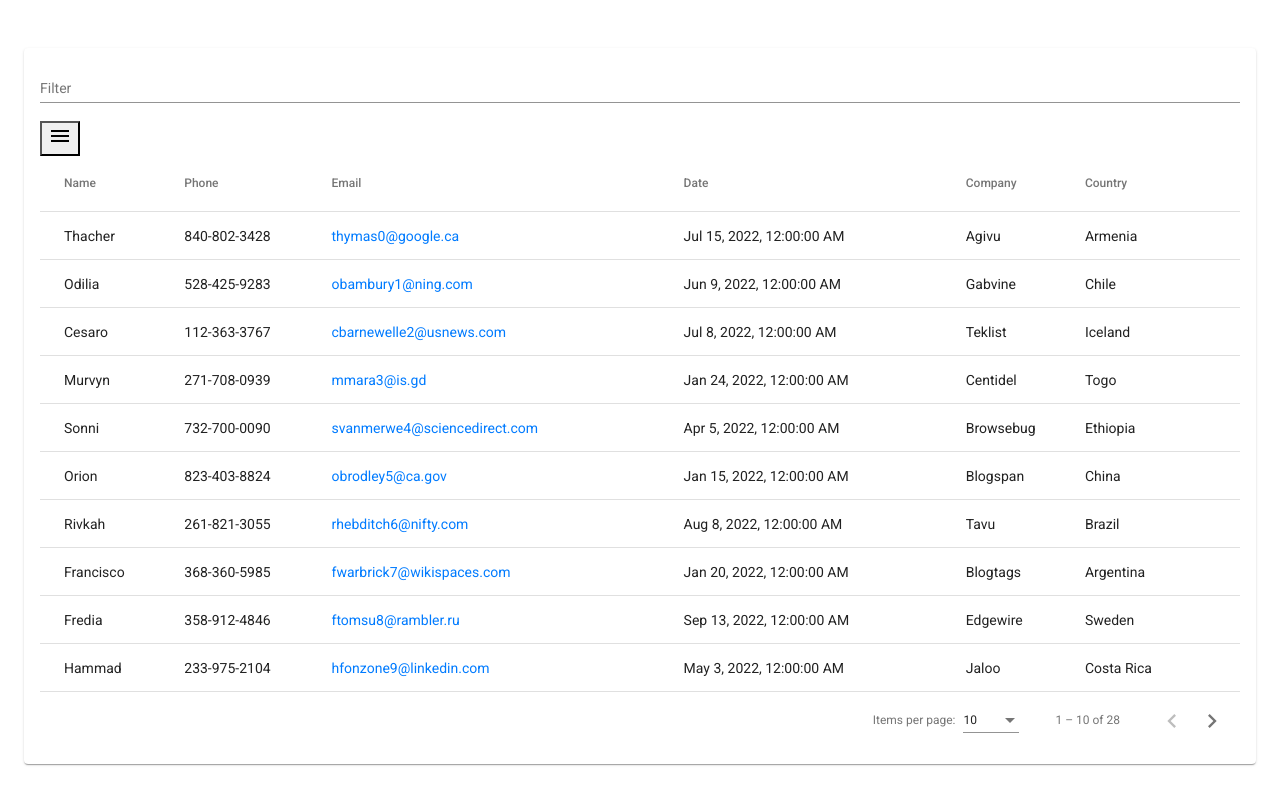
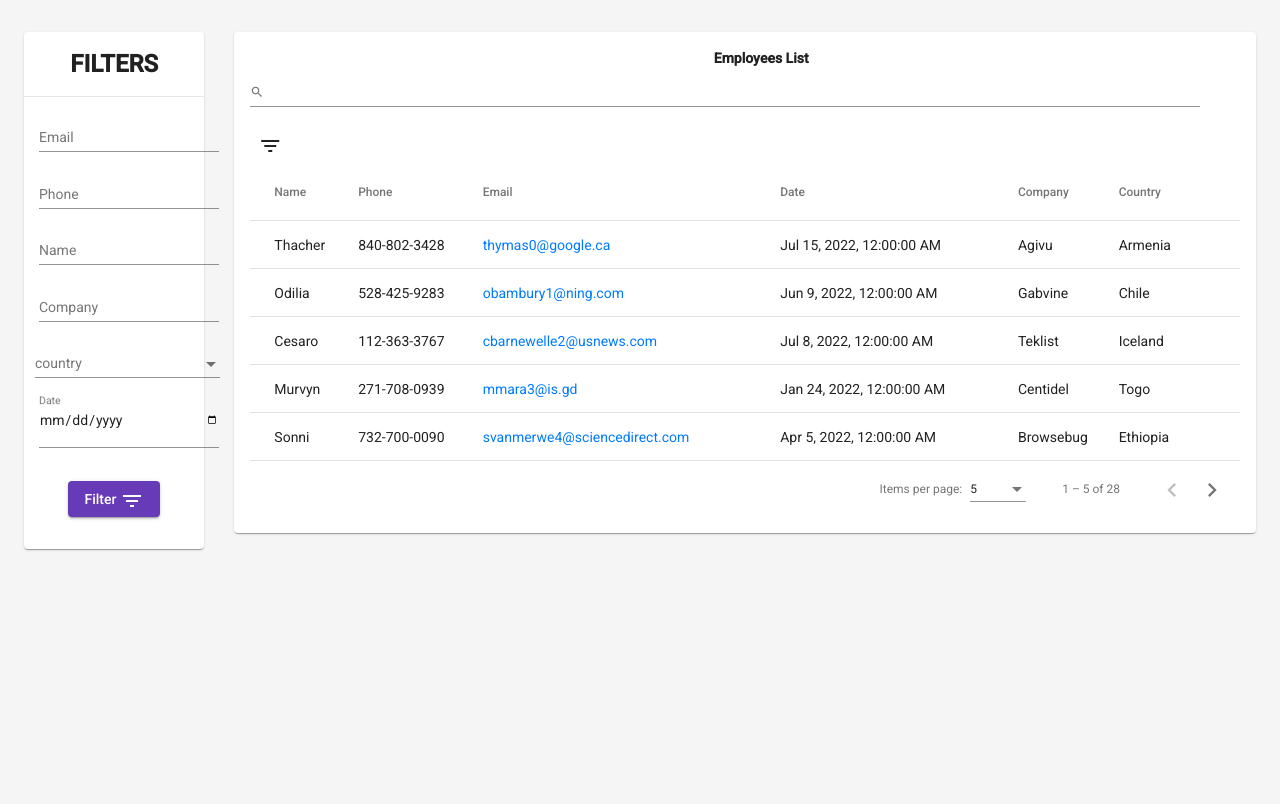
Before and after one commit to mobasherahmed/Octofoundry, an Angular app: page / in a window 1280 px wide. Shown: the top 804 px of the page. Built offline with nearby package versions, Linux system fonts and the light colour scheme.

Commit message:
filter componenet

```diff
--- a/src/app/app.component.html
+++ b/src/app/app.component.html
@@ -1,4 +1,4 @@
-<div class="container-fluid my-4 p-4">
+<div class="container-fluid my-2 p-4">
     <div class="row">
         <div class="col-md-2" *ngIf="toggleFilterComp | async">
             <app-filter></app-filter>
--- a/src/app/app.component.ts
+++ b/src/app/app.component.ts
@@ -9,12 +9,8 @@ import { SharedDataService } from './services/shared-data.service';
 export class AppComponent {
   title = 'Octofoundry';
   toggleFilterComp:Observable<boolean> = new Observable();
-  ngClass:string='col-md-12';
   constructor(private _toggleState:SharedDataService){
     this.toggleFilterComp = _toggleState.toggleFilterComp.asObservable();
-    console.log("_toggleState.toggleFilterComp.getValue() ",_toggleState.toggleFilterComp.getValue() );
-
-    this.ngClass = _toggleState.toggleFilterComp.getValue() ?  'col-md-10': 'col-md-12';
   }
 
 }
--- a/src/app/app.module.ts
+++ b/src/app/app.module.ts
@@ -15,8 +15,10 @@ import {MatInputModule} from '@angular/material/input';
 import {MatCardModule} from '@angular/material/card';
 import {MatIconModule} from '@angular/material/icon';
 import {MatSelectModule} from '@angular/material/select';
+import {MatButtonModule} from '@angular/material/button';
 
 import { ReactiveFormsModule } from '@angular/forms';
+import { HttpClientModule } from '@angular/common/http';
 
 
 @NgModule({
@@ -37,7 +39,9 @@ import { ReactiveFormsModule } from '@angular/forms';
     MatCardModule,
     MatIconModule,
     MatSelectModule,
-    ReactiveFormsModule
+    MatButtonModule,
+    ReactiveFormsModule,
+    HttpClientModule
   ],
   providers: [],
   bootstrap: [AppComponent]
--- a/src/app/components/employees-list/employees-list.component.html
+++ b/src/app/components/employees-list/employees-list.component.html
@@ -1,16 +1,17 @@
   <mat-card>
+    <mat-card-header class="justify-content-center"><strong>Employees List</strong></mat-card-header>
+
     <mat-card-content>
       <mat-form-field>
-        <mat-label>Filter</mat-label>
-        <input matInput (keyup)="applyFilter($event)" placeholder="Ex. Mia" #input>
+        <mat-label><mat-icon>search</mat-icon></mat-label>
+        <input matInput (keyup)="applyFilter($event)" placeholder="Ex. Mobasher" #input>
       </mat-form-field>
 
       <button type="button" mat-icon-button class="visible-md" (click)="toggleFilter()">
-        <mat-icon aria-label="Side nav toggle icon">menu</mat-icon>
+        <mat-icon aria-label="Side nav toggle icon">filter_list</mat-icon>
     </button>
 
       <div class="mat-table">
-
         <table mat-table [dataSource]="dataSource" matSort>
 
           <ng-container matColumnDef="name">
@@ -51,7 +52,7 @@
           </tr>
         </table>
 
-        <mat-paginator [pageSizeOptions]="[10, 15, 20]" aria-label="Select page of users"></mat-paginator>
+        <mat-paginator [pageSizeOptions]="[5,10, 15, 20]" aria-label="Select page of users"></mat-paginator>
       </div>
 
     </mat-card-content>
--- a/src/app/components/employees-list/employees-list.component.scss
+++ b/src/app/components/employees-list/employees-list.component.scss
@@ -7,5 +7,5 @@
 
 mat-form-field {
   font-size: 14px;
-  width: 100%;
+  width: 96%;
 }
--- a/src/app/components/filter/filter.component.html
+++ b/src/app/components/filter/filter.component.html
@@ -3,57 +3,38 @@
     <mat-card-content>
         <h1 class="text-center text-uppercase font-weight-bold">Filters</h1>
         <hr>
-        <form [formGroup]="dynamicForm">
+        <form [formGroup]="dynamicForm" (ngSubmit)="submit()">
             <div formArrayName="filters">
               <div *ngFor="let filter of filtersFormArray.controls; let i = index">
                 <div [formGroupName]="i" class="container">
-                    <mat-form-field>
+                    <mat-form-field *ngIf="filter.get('Type')?.value != 'dropdown'">
                         <input
                           matInput
-                          formControlName="Email"
-                          type="text"
-                          [placeholder]="'s'"
+                          [formControlName]="'Value'"
+                          [type]="filter.value.Type"
+                          [placeholder]="filter.get('ControlName')?.value"
                         />
                       </mat-form-field>
+                      <mat-form-field  class="select" *ngIf="filter.get('Type')?.value === 'dropdown'">
+                        <mat-label>{{filter.get('ControlName')?.value}}</mat-label>
+                        <mat-select [formControlName]="'Value'">
+                          <mat-option *ngFor="let item of filter.value.Options" [value]="item.name">
+                            {{item.name}}
+                          </mat-option>
+                        </mat-select>
+                      </mat-form-field>
+
+
                 </div>
               </div>
             </div>
+
+            <div class="submit text-center my-3">
+                <button type="submit" mat-raised-button color="primary">
+                  Filter <mat-icon>filter_list</mat-icon>
+                </button>
+              </div>
         </form>
-
-          <!-- <div>
-            <form  [formGroup]="dynamicForm">
-
-              <div *ngFor="let filter of seedData" class="form-row">
-
-                <div [formGroup]="form">
-
-                    <label [attr.for]="filter.title">{{filter.title}}</label>
-
-                    <div [ngSwitch]="filter.type">
-
-                      <input mat-input *ngSwitchCase="'text'" [formControlName]="filter.title"
-                              [id]="filter.title" [type]="filter.type">
-
-                      <select [id]="filter.title" *ngSwitchCase="'dropdown'" [formControlName]="filter.title">
-                        <option *ngFor="let opt of getOptions()" [value]="opt.id">{{opt.name}}</option>
-                      </select>
-
-                    </div>
-
-                    <div class="errorMessage" *ngIf="!isValid">{{filter.label}} is required</div>
-                  </div>
-
-              </div>
-
-              <div class="form-row">
-                <button type="submit" [disabled]="!form.valid">Save</button>
-              </div>
-            </form>
-
-            <div *ngIf="payLoad" class="form-row">
-              <strong>Saved the following values</strong><br>{{payLoad}}
-            </div>
-          </div> -->
 
     </mat-card-content>
 </mat-card>
--- a/src/app/components/filter/filter.component.scss
+++ b/src/app/components/filter/filter.component.scss
@@ -0,0 +1,8 @@
+.mat-card{
+    padding-left: 0;
+    padding-right: 0;
+    .select{
+        margin-left: -4px;
+        width: 185px;
+    }
+}
--- a/src/app/components/filter/filter.component.ts
+++ b/src/app/components/filter/filter.component.ts
@@ -1,5 +1,8 @@
 import { Component, OnInit } from '@angular/core';
 import { FormGroup, FormBuilder, FormArray, FormControl, Validators } from '@angular/forms';
+import { ActivatedRoute, Router } from '@angular/router';
+import { Subject, takeUntil, tap } from 'rxjs';
+import { SharedDataService } from 'src/app/services/shared-data.service';
 import { config } from './config';
 
 @Component({
@@ -9,89 +12,84 @@ import { config } from './config';
 })
 export class FilterComponent implements OnInit {
 
-  filterTypes = [
-    'text',
-    'select',
-    'date'
-  ];
+  seedData = config;
+  dynamicForm: FormGroup;
+  params:any={};
+  unsubscribe$: Subject<boolean> = new Subject();
+  constructor(private _Service:SharedDataService,private fb: FormBuilder,private _route: ActivatedRoute,
+    private _router: Router) {
+    this.dynamicForm = this.fb.group({
+      filters: this.fb.array([])
+    });
+    this.getParams();
 
-  apiTypes = [
-    'Less Than',
-    'Equals',
-    'Greater Than'
-  ];
-
-  seedData = config;
-
-  // @ts-ignore
-  dynamicForm: FormGroup;
-
-  form!: FormGroup;
-  payLoad = '';
-
-
-  constructor(private fb: FormBuilder) {}
-
-  toFormGroup(questions: any ) {
-    const group: any = {};
-
-    questions.forEach((question:any) => {
-      group[question.key] = question.required ? new FormControl(question.value || '', Validators.required)
-                                              : new FormControl(question.value || '');
-    });
-
-    return new FormGroup(group);
   }
 
   ngOnInit() {
-    this.dynamicForm = this.fb.group({
-      filters: this.fb.array([])
-    });
-
     this.seedFiltersFormArray();
-    this.form = this.toFormGroup(this.seedData);
-
-  }
-  onSubmit() {
-    this.payLoad = JSON.stringify(this.form.getRawValue());
   }
 
-  // get isValid() { return this.form.controls[this.question.key].valid;
+  getParams(){
+    this._route.queryParams.pipe(takeUntil(this.unsubscribe$),tap(p=>console.log(p))).subscribe(params=> this.params = params)
+  }
+
+
 
    seedFiltersFormArray() {
     this.seedData.forEach((seedDatum:any) => {
-      console.log("seedDatum",seedDatum);
-      const formGroup = this.createFilterGroup();
-      const formControl = this.createFilterControl();
-      this.filtersFormArray.push(formControl);
-      console.log("this.filtersFormArray",this.filtersFormArray);
+      const key = seedDatum.title;
+      // const value = params ? params[key] : '';
+      const formGroup = this.addFormControls(seedDatum.title,seedDatum.type);
+      if(seedDatum.type === 'dropdown'){
+       const options = this.getOptions(seedDatum.url);
+       formGroup.addControl('Options',this.fb.control(options))
+      }
+      this.filtersFormArray.push(formGroup);
+    });
+    console.log(" this.filtersFormArray", this.filtersFormArray);
 
-    });
   }
 
-  createFilterGroup() {
-    return this.fb.group({
-      title: [],
-    });
+  addFormControls(name:string,type:string){
+    const formGroup = this.fb.group({});
+    formGroup.addControl('ControlName',this.fb.control(name))
+    formGroup.addControl('Type',this.fb.control(type))
+    formGroup.addControl('Value',this.fb.control(this.getControlValue(name)))
+    return formGroup;
   }
 
-  createFilterControl(){
-    return new FormControl('');
+  getControlValue(name:string){
+    console.log("this.params",this.params);
+    return this.params[name];
   }
 
-  getOptions(){
-    return [{id:1,name:'s'}]
+  getOptions(url:string){
+    // this._Service.getCountries(url).subscribe(res=>console.log)
+    return [{name:'Egypt',Alpha3Code:'EGP'}]
   }
 
 
-  save() {
-    console.log(this.dynamicForm.value);
+  submit() {
+    let params:any = {};
+    this.dynamicForm.value.filters.forEach((filter:any) => params[filter.ControlName] = filter.Value);
+
+    // changes the route without moving from the current view or
+     // triggering a navigation event,
+     this._router.navigate([''], {
+      relativeTo: this._route,
+      queryParams: params,
+      // preserve the existing query params in the route
+      queryParamsHandling: 'merge',
+      skipLocationChange: false
+    });
   }
 
   get filtersFormArray() {
     return (<FormArray>this.dynamicForm.get('filters'));
   }
 
-
+  ngOnDestroy(){
+    this.unsubscribe$.next(true);
+  }
 
 }
--- a/src/app/services/shared-data.service.ts
+++ b/src/app/services/shared-data.service.ts
@@ -1,3 +1,4 @@
+import { HttpClient, HttpHeaders } from '@angular/common/http';
 import { Injectable } from '@angular/core';
 import { BehaviorSubject, Observable, of } from 'rxjs';
 import { employess } from '../mock_data';
@@ -8,11 +9,22 @@ import { employess } from '../mock_data';
 })
 export class SharedDataService {
 
-  toggleFilterComp:BehaviorSubject<boolean> = new BehaviorSubject(false);
+  toggleFilterComp:BehaviorSubject<boolean> = new BehaviorSubject(true);
 
-  constructor() { }
+  constructor(private http:HttpClient) { }
 
   getEmployees():Observable<any>{
     return of(employess);
   }
+
+  getCountries(url:string):Observable<any>{
+
+    const httpOptions = {
+      headers: new HttpHeaders({
+        'Content-Type': 'application/json',
+        'Access-Control-Allow-Origin': '*',
+      }),
+    };
+    return this.http.get<any>(url);
+  }
 }
--- a/src/styles.scss
+++ b/src/styles.scss
@@ -1,4 +1,4 @@
 /* You can add global styles to this file, and also import other style files */
 
-html, body { height: 100%; }
+html, body { height: 90%;background-color: whitesmoke; }
 body { margin: 0; font-family: Roboto, "Helvetica Neue", sans-serif; }
```
Lines whose indentation alone changed are shown as unchanged.
